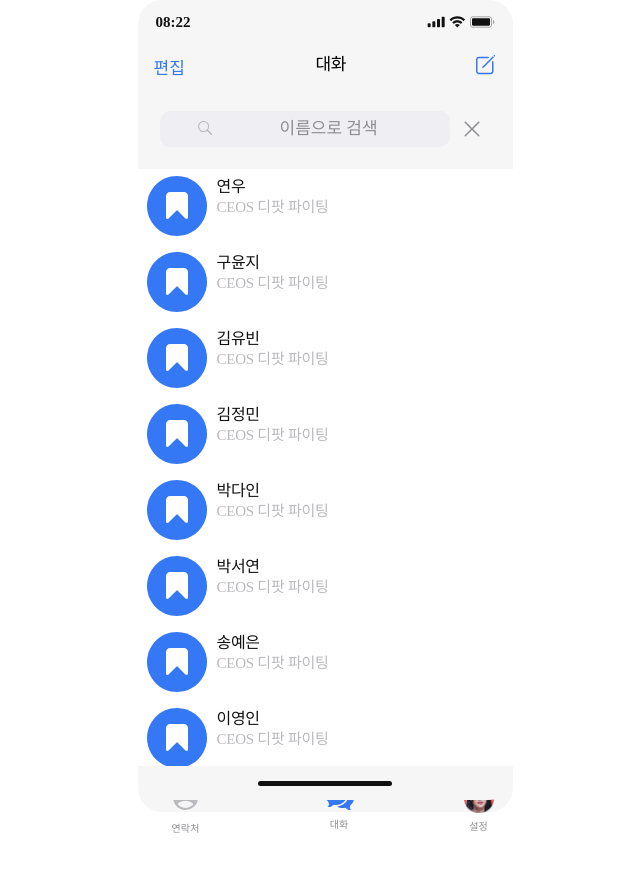
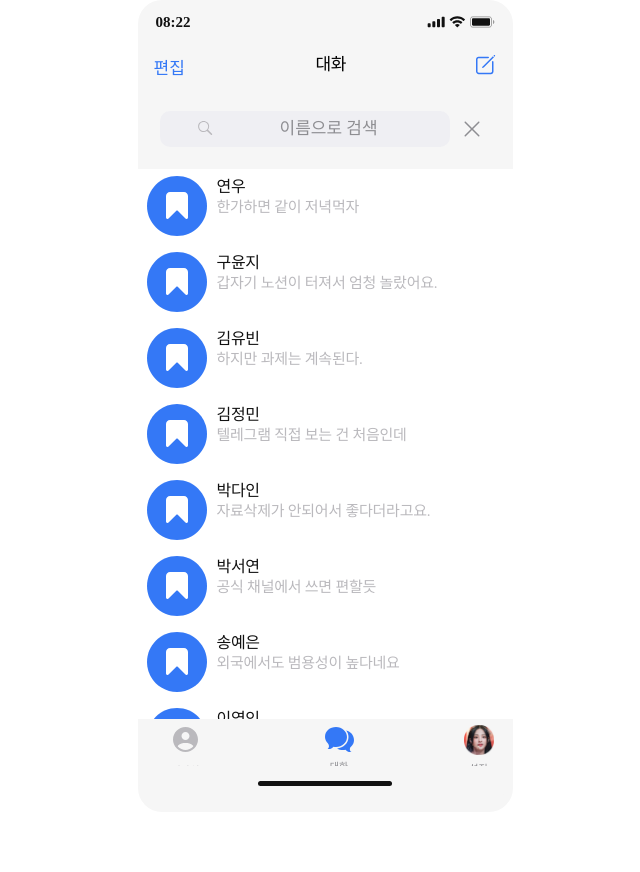
Before and after one commit to CEOS-Developers/react-messenger-19th, a React (Create React App) app: page /chats in a window 1280 px wide. Shown: the whole page, without its empty margins (315-955 px from the left). After the commit the page ends 814 px from the top, so only its background shows below. Built offline with nearby package versions, Linux system fonts and the light colour scheme.

Commit message:
Feat : 채팅방 리스트 구현 완료

```diff
--- a/src/components/ChatRoomList/ChatRoomList.tsx
+++ b/src/components/ChatRoomList/ChatRoomList.tsx
@@ -6,34 +6,42 @@ import SearchBar from 'components/common/SearchBar';
 import BottomNavBar from 'components/common/BottomNavBar';
 import { useSelector } from 'react-redux';
 import { RootState } from 'store';
+import { useState } from 'react';
 
 export default function ChatRoomList() {
-  const chatRoomData = useSelector((state: RootState) => state.chat.allChats);
+  const chatData = useSelector((state: RootState) => state.chat.allChats);
+  const [inputValue, setInputValue] = useState('');
+
+  const filteredChatData = chatData.filter((chat) => chat.partner.name.includes(inputValue));
   return (
     <>
-      <div>
-        <ChatNavigationBar>
-          <button>편집</button>
-          <p>대화</p>
-          <EditIcon alt="채팅방 수정 아이콘" />
-        </ChatNavigationBar>
-        <SearchBar />
-
-        {chatRoomData.map((chat) => (
+      <ChatNavigationBar>
+        <button>편집</button>
+        <p>대화</p>
+        <EditIcon alt="채팅방 수정 아이콘" />
+      </ChatNavigationBar>
+      <SearchBar inputValue={inputValue} setInputValue={setInputValue} />
+      <ChatRoomListWrapper>
+        {filteredChatData.map((chat) => (
           <ChatRoomsContainer key={chat.id}>
             <ChatRoomIcon alt="각 채팅방을 나타내는 아이콘" />
             <div>
               <h3 className="name">{chat.partner.name}</h3>
-              <p className="message">CEOS 디팟 파이팅</p>
+              <p className="message">{chat.messages[chat.messages.length - 1].text}</p>
             </div>
           </ChatRoomsContainer>
         ))}
-      </div>
-      <BottomNavBar />
+      </ChatRoomListWrapper>
     </>
   );
 }
 
+const ChatRoomListWrapper = styled.div`
+  display: flex;
+  flex-direction: column;
+  overflow-y: scroll;
+  height: 55rem;
+`;
 const ChatNavigationBar = styled.div`
   display: flex;
   padding: 1rem 1.6rem;
@@ -47,7 +55,8 @@ const ChatNavigationBar = styled.div`
 `;
 
 const ChatRoomsContainer = styled.div`
-  width: 37.5rem;
+  cursor: pointer;
+  width: 100%;
   height: 7.6rem;
   padding: 0.7rem 0.9rem;
   background-color: var(--white);
--- a/src/components/Layout/Footer.tsx
+++ b/src/components/Layout/Footer.tsx
@@ -1,5 +1,5 @@
-import styled from "styled-components";
-import { flexCenter } from "styles/CommonStyle";
+import styled from 'styled-components';
+import { flexCenter } from 'styles/CommonStyle';
 
 function Footer() {
   return (
@@ -27,5 +27,5 @@ const IPhoneLine = styled.div`
   width: 13.4rem;
   height: 0.5rem;
   border-radius: 10rem;
-  background: var(--black, #111);
+  background: var(--black);
 `;
--- a/src/components/Layout/Layout.tsx
+++ b/src/components/Layout/Layout.tsx
@@ -2,17 +2,20 @@ import styled from 'styled-components';
 import { Outlet, useLocation } from 'react-router-dom';
 import Header from './Header';
 import Footer from 'components/Layout/Footer';
+import BottomNavBar from 'components/common/BottomNavBar';
 
 function Layout() {
   const location = useLocation();
   const pathSegments = location.pathname.split('/').filter(Boolean); // 빈 문자열 제거
 
   const backgroundColor = determineBackgroundColor(pathSegments);
-  console.log(pathSegments);
+  const isChatRoom = pathSegments.length === 2 && pathSegments[0] === 'chats';
+
   return (
     <LayoutContainer $backgroundColor={backgroundColor}>
       <Header />
       <Outlet />
+      {!isChatRoom && <BottomNavBar />}
       <Footer />
     </LayoutContainer>
   );
--- a/src/components/common/SearchBar.tsx
+++ b/src/components/common/SearchBar.tsx
@@ -1,12 +1,28 @@
 import styled from 'styled-components';
 import { ReactComponent as SearchIcon } from 'asset/icons/SearchIcon.svg';
 import { ReactComponent as CloseIcon } from 'asset/icons/CloseIcon.svg';
-export default function SearchBar() {
+import { ChangeEvent, Dispatch, SetStateAction, useState } from 'react';
+import { useSelector } from 'react-redux';
+import { RootState } from 'store';
+
+interface SearchBarProp {
+  inputValue: string;
+  setInputValue: Dispatch<SetStateAction<string>>;
+}
+export default function SearchBar({ inputValue, setInputValue }: SearchBarProp) {
+  const handleInputValueChange = (e: ChangeEvent<HTMLInputElement>) => {
+    setInputValue(e.target.value);
+  };
+
+  const handleCloseButtonClick = () => {
+    setInputValue('');
+  };
+
   return (
     <InputWrapper>
       <SearchIcon className="icon" alt="검색 아이콘" />
-      <Input placeholder="이름으로 검색" />
-      <button>
+      <Input onChange={handleInputValueChange} value={inputValue} placeholder="이름으로 검색" />
+      <button onClick={handleCloseButtonClick}>
         <CloseIcon alt="검색어 제거 아이콘" />
       </button>
     </InputWrapper>
--- a/src/styles/GlobalStyle.ts
+++ b/src/styles/GlobalStyle.ts
@@ -1,4 +1,4 @@
-import { createGlobalStyle } from "styled-components";
+import { createGlobalStyle } from 'styled-components';
 
 export const device = {
   tablet: `(min-width: 768px) and (max-width: 1199px)`,
@@ -49,6 +49,8 @@ body{
   padding: 0;
   font: inherit;
   color: inherit;
+  -ms-overflow-style: none; /* IE and 엣지 */
+  scrollbar-width: none; /* 파이어폭스 */
 }
 
 html,
@@ -57,6 +59,8 @@ body {
   -ms-overflow-style: none; /* IE and 엣지 */
   scrollbar-width: none; /* 파이어폭스 */
 }
+
+
 
 /*
   Typographic tweaks!
```
